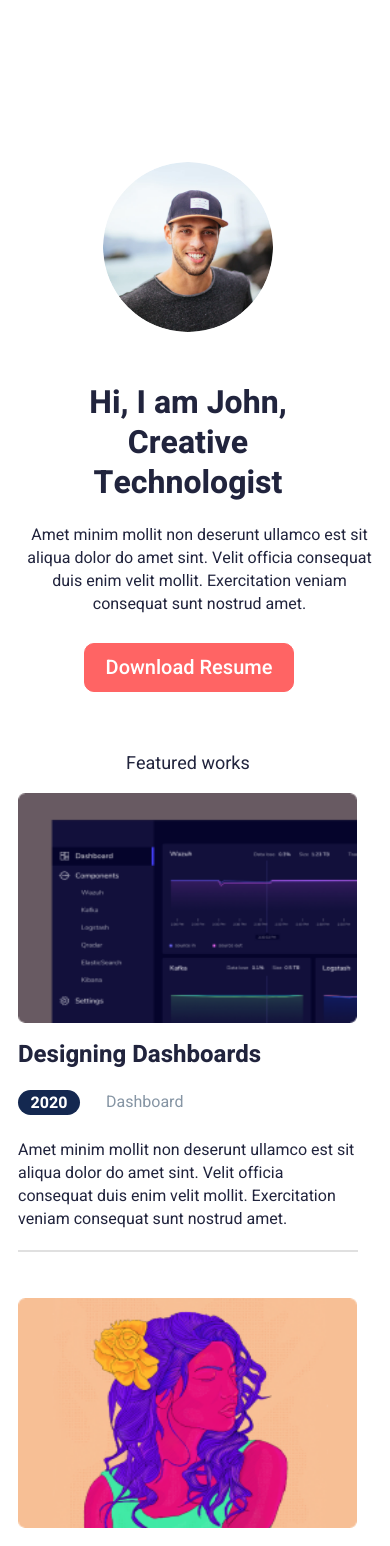
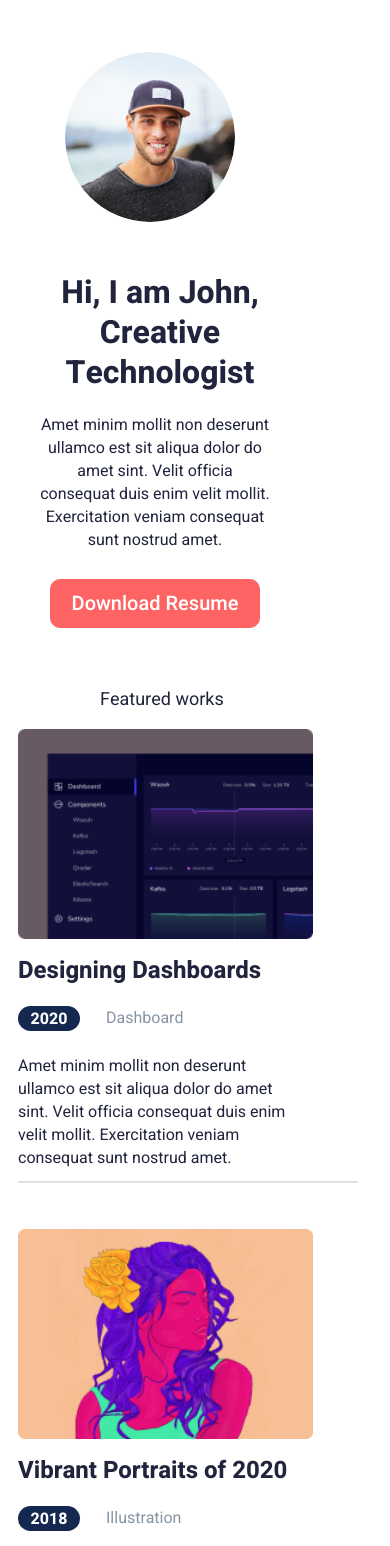
Before and after one commit to nuraga123/projecthotel, a React (Create React App) app: page / in a window 390 px wide. Shown: the top 1546 px of the page. Built offline with nearby package versions, Linux system fonts and the light colour scheme.

Commit message:
№3 избавиться от горизонта

```diff
--- a/src/App.css
+++ b/src/App.css
@@ -1,29 +1,20 @@
 html{
-  width: 100%;
-  max-width: 100%;
   overflow-x: hidden;
 }
 
-body
-{
+body {
   width: 100%;
-  max-width: 100%;
   overflow-x: hidden;
   font-family: Heebo;
-  box-sizing: border-box;
 }
 
 @media screen and (max-width: 900px) {
   html{
-    width: 100%;
-    max-width: 100%;
     overflow-x: hidden;
   }
 
   body
   {
-    width: 100%;
-    max-width: 100%;
     overflow-x: hidden;
     font-family: Heebo;
   }
@@ -48,7 +39,6 @@ body
 
 .App {
   margin: 0 auto;
-  padding-top: 110px;
   max-width: 855px;
 }
 
--- a/src/components/Footer/Footer.css
+++ b/src/components/Footer/Footer.css
@@ -72,7 +72,7 @@
     }
 
     .footer {
-        width: 375px;
+        width: 280px;
         height: 182px;
         display: flex;
         flex-direction: column;
--- a/src/components/Header/Header.css
+++ b/src/components/Header/Header.css
@@ -91,7 +91,7 @@ input[type="checkbox"]:checked::before {
         flex-direction: column-reverse;
         align-items: center;
         text-align: center;
-        width: 375px;
+        width: 300px;
     }
 
     .ava {
@@ -106,19 +106,20 @@ input[type="checkbox"]:checked::before {
         font-size: 32px;
         line-height: 40px;
         color: #21243D;
-        width: 312px;
+        width: 280px;
         height: 120px;
-        margin-left: 32px;
+        margin-left: 20px;
     }
 
     .downloadResume {
-        margin-left: 84px;
+        margin-left: 50px;
         margin-top: 27px;
         margin-bottom: 58px;
     }
 
     .textHeader {
-        margin-left: 24px;
+        width: 230px;
         margin-top: 21px;
+        margin-left: 40px;
     }
 }
--- a/src/components/PortfolioItem/PortfolioItem.css
+++ b/src/components/PortfolioItem/PortfolioItem.css
@@ -67,8 +67,8 @@
         display: flex;
         align-items: center;
         justify-content: center;
-        width: 339px;
-        height: 230px;
+        width: 295px;
+        height: 210px;
     }
 
     .portfolioItem{
@@ -83,7 +83,7 @@
     }
 
     .portfolioItem__description {
-        width: 344px;
+        width: 280px;
         height: 96px;
         margin-top: 24px;
         font-size: 16px;
@@ -99,7 +99,7 @@
 
     .portfItem__ {
         width: 340px;
-        margin-top: 15px;
+        margin-top: 30px;
         margin-bottom: 31px;
         height: 0;
         border-bottom: 2px solid #E0E0E0;
--- a/src/components/PortfolioList/PortfolioList.css
+++ b/src/components/PortfolioList/PortfolioList.css
@@ -11,7 +11,7 @@
         width: 124px;
         font-size: 18px;
         margin-bottom: 0;
-        margin-left: 126px;
+        margin-left: 100px;
         font-weight: 400;
         margin-top: 0;
         color: #21243D;
```
